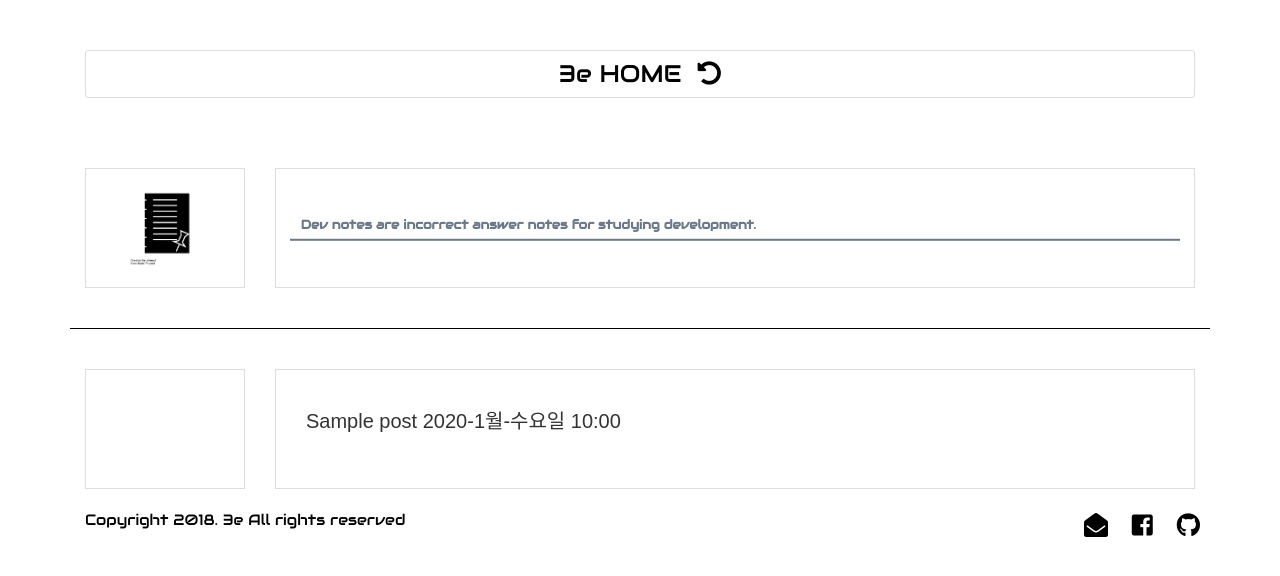
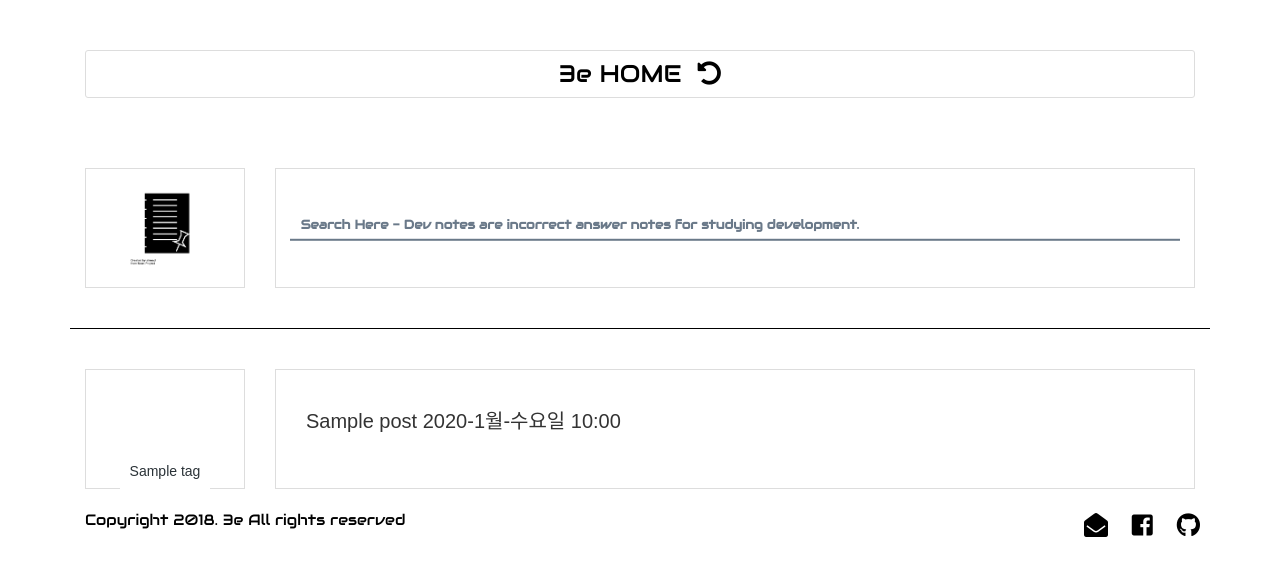
Before and after one commit to soulwawa/mysite, a Django app: page /devlog/ in a window 1280 px wide. Shown: the top 576 px of the page. Run offline with Django 3.2, Linux system fonts and the light colour scheme; tables that the repository leaves empty hold one stand-in row (values such as "Sample post"); some libraries are stand-ins or nearby versions.

Commit message:
tag query modified

```diff
--- a/blog/views.py
+++ b/blog/views.py
@@ -16,14 +16,12 @@ def project(request):
 
 def devlog(request):
     post_list = Post.objects.all()
-    post_tag = Post.objects.order_by(
-        'tag_set__name', 'title'
-    )
-    tag_list = Tag.objects.all()
+    # tag_list = post_list.tag_set.all()
+    # print(tag_list)
     # result = post_tag.distinct("title")
     # print(result)
     # print(post_tag)
     return render(request, "devlog.html", {
         'post_list': post_list,
-        'tag_list': tag_list
+        # 'tag_list': tag_list
     })
--- a/templates/devlog.html
+++ b/templates/devlog.html
@@ -18,7 +18,7 @@
         <span class="input input--3e col-md-12">
 					<input class="input__field input__field--3e" type="text" id="input-log">
 					<label class="input__label input__label--3e" for="input-log">
-						<span lang="en" class="input__label-content input__label-content--3e" id="full-text">Dev notes are incorrect answer notes for studying development. </span>
+						<span lang="en" class="input__label-content input__label-content--3e" id="full-text">Search Here - Dev notes are incorrect answer notes for studying development. </span>
             <span lang="en" class="input__label-content input__label-content--3e" id="short-text">Search Dev Log</span>
 					</label>
 				</span>
@@ -33,12 +33,8 @@
         <div class="service-header service-header-log">
           <div class="icon-holder">
             {% for tag in post.tag_set.all|slice:":1" %}
-              {% for tag_first in tag_list %}
-                {% if tag_first == tag %}
-                  <i class="{{ tag_first.name_url }}"></i>
-                {% else %}
-                {% endif %}
-              {% endfor %}
+                  <i class="{{ tag.name_url }}"></i>
+              <br><span class="text-center">{{ tag }}</span>
             {% endfor %}
           </div>
         </div>
```
